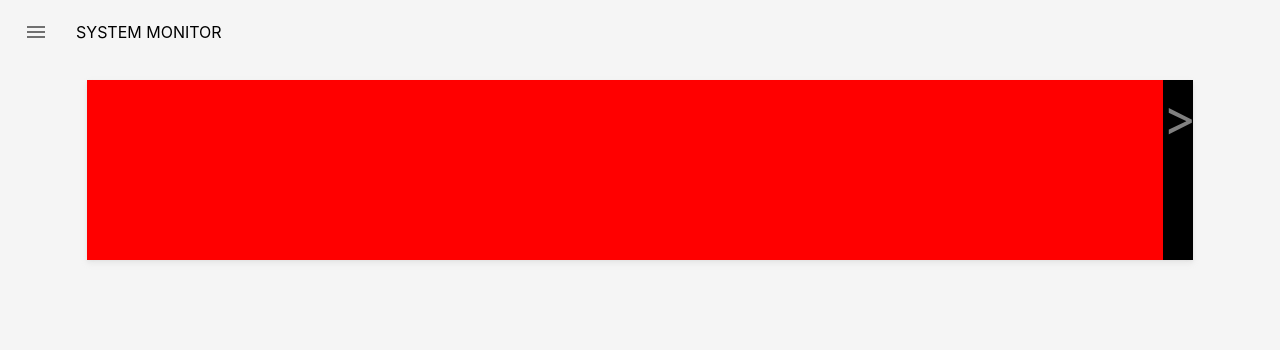
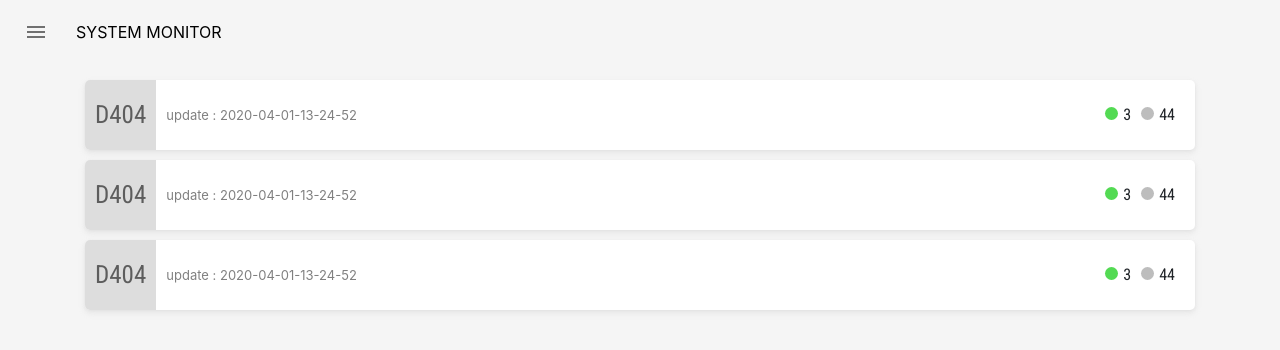
Before and after one commit to winterlood/SystemMonitorWeb, a React (Create React App) app in the folder system-monitor/: page /class in a window 1280 px wide. Shown: the top 350 px of the page. Built offline with nearby package versions, Linux system fonts and the light colour scheme; what apollo-link-rest would draw is missing.

Commit message:
add classitem view

```diff
--- a/system-monitor/src/item/ClassItem/ClassItem.css
+++ b/system-monitor/src/item/ClassItem/ClassItem.css
@@ -1,36 +1,83 @@
 .ClassItem {
-    margin-left: 2px;
-    margin-right: 2px;
+    overflow: hidden;
     margin-bottom: 10px;
     background-color: white;
     border: gray;
     border-bottom: 1px;
-    border-radius: 1px;
+    border-radius: 5px;
     box-shadow: 0 1px 3px rgba(189, 189, 189, 0.16), 0 3px 6px rgba(187, 187, 187, 0.23);
 }
 
 .ClassItem .class-item-wrapper {
-    height: 180px;
+    height: 70px;
 }
 
-.class-item-wrapper .class-main {
+.class-item-wrapper .class-id-box-outer {
+    background-color: rgb(221, 221, 221);
+    line-height: 70px;
+    height: 100%;
     float: left;
-    height: 100%;
-    width: 100%;
-    margin-right: -30px;
-    background-color: red;
+    font-family: "Roboto Condensed", sans-serif;
 }
 
-.class-item-wrapper .class-side {
-    float: right;
+.class-item-wrapper .class-id-box-inner {
+    padding-left: 10px;
+    padding-right: 10px;
     height: 100%;
-    width: 30px;
-    background-color: black;
-    color: gray;
+    font-size: 25px;
+    color: rgb(93, 93, 93);
 }
 
-.class-side .class-go-to-box {
+.class-item-wrapper .class-power-status-wrapper {
+    padding-right: 20px;
+    float: right;
+}
+
+.class-item-wrapper .class-on-box-outer {
+    margin-left: 10px;
+    /* background-color: rgb(224, 224, 224); */
+    line-height: 70px;
     height: 100%;
-    font-size: 50px;
-    vertical-align: middle;
+    float: left;
+    font-family: "Roboto Condensed", sans-serif;
 }
+
+.class-on-box-outer .class-on-circle {
+    float: left;
+    margin-top: 27px;
+    margin-right: 5px;
+    width: 13px;
+    height: 13px;
+    background-color: rgb(83, 218, 83);
+    border-radius: 10px;
+}
+
+.class-item-wrapper .class-off-box-outer {
+    margin-left: 10px;
+    /* background-color: rgb(224, 224, 224); */
+    line-height: 70px;
+    height: 100%;
+    float: left;
+    font-family: "Roboto Condensed", sans-serif;
+}
+
+.class-off-box-outer .class-off-circle {
+    float: left;
+    margin-top: 27px;
+    margin-right: 5px;
+    width: 13px;
+    height: 13px;
+    background-color: rgb(189, 189, 189);
+    border-radius: 10px;
+}
+
+.class-item-wrapper .class-update-log-outer {
+    margin-left: 10px;
+    line-height: 70px;
+    float: left;
+}
+
+.class-update-log-outer .class-update-log-inner {
+    color: gray;
+    font-size: 13px;
+}
--- a/system-monitor/src/item/ClassItem/ClassItem.js
+++ b/system-monitor/src/item/ClassItem/ClassItem.js
@@ -2,12 +2,32 @@ import React from "react";
 import { Container } from "reactstrap";
 import "./ClassItem.css";
 const ClassItem = () => {
+    const classId = "D404";
+    const classOnCount = "3";
+    const classOffCount = "44";
     return (
         <div className="ClassItem">
             <div className="class-item-wrapper">
-                <div className="class-main"></div>
-                <div className="class-side">
-                    <div className="class-go-to-box">></div>
+                <div className="class-id-box-outer">
+                    <div className="class-id-box-inner">{classId}</div>
+                </div>
+                <div className="class-update-log-outer">
+                    <div className="class-update-log-inner">update : 2020-04-01-13-24-52</div>
+                </div>
+
+                <div className="class-power-status-wrapper">
+                    <div className="class-on-box-outer">
+                        <div className="class-on-inner">
+                            <rect className="class-on-circle"></rect>
+                            {classOnCount}
+                        </div>
+                    </div>
+                    <div className="class-off-box-outer">
+                        <div className="class-off-inner">
+                            <rect className="class-off-circle"></rect>
+                            {classOffCount}
+                        </div>
+                    </div>
                 </div>
             </div>
         </div>
--- a/system-monitor/src/module/Header/Header.js
+++ b/system-monitor/src/module/Header/Header.js
@@ -140,7 +140,7 @@ export default function Header() {
                 </div>
                 <Divider />
                 <List>
-                    <Link to="/total">
+                    <Link to="/total" onClick={handleDrawerClose}>
                         <ListItem button key="Total">
                             <ListItemIcon>
                                 <InboxIcon />
@@ -148,7 +148,7 @@ export default function Header() {
                             <ListItemText primary="Total" />
                         </ListItem>
                     </Link>
-                    <Link to="/class">
+                    <Link to="/class" onClick={handleDrawerClose}>
                         <ListItem button key="Class">
                             <ListItemIcon>
                                 <InboxIcon />
--- a/system-monitor/src/pages/ClassViewPage/ClassViewPage.js
+++ b/system-monitor/src/pages/ClassViewPage/ClassViewPage.js
@@ -8,6 +8,8 @@ const ClassViewPage = () => {
             <div className="main-wrapper">
                 <Container>
                     <ClassItem />
+                    <ClassItem />
+                    <ClassItem />
                 </Container>
             </div>
         </React.Fragment>
```
